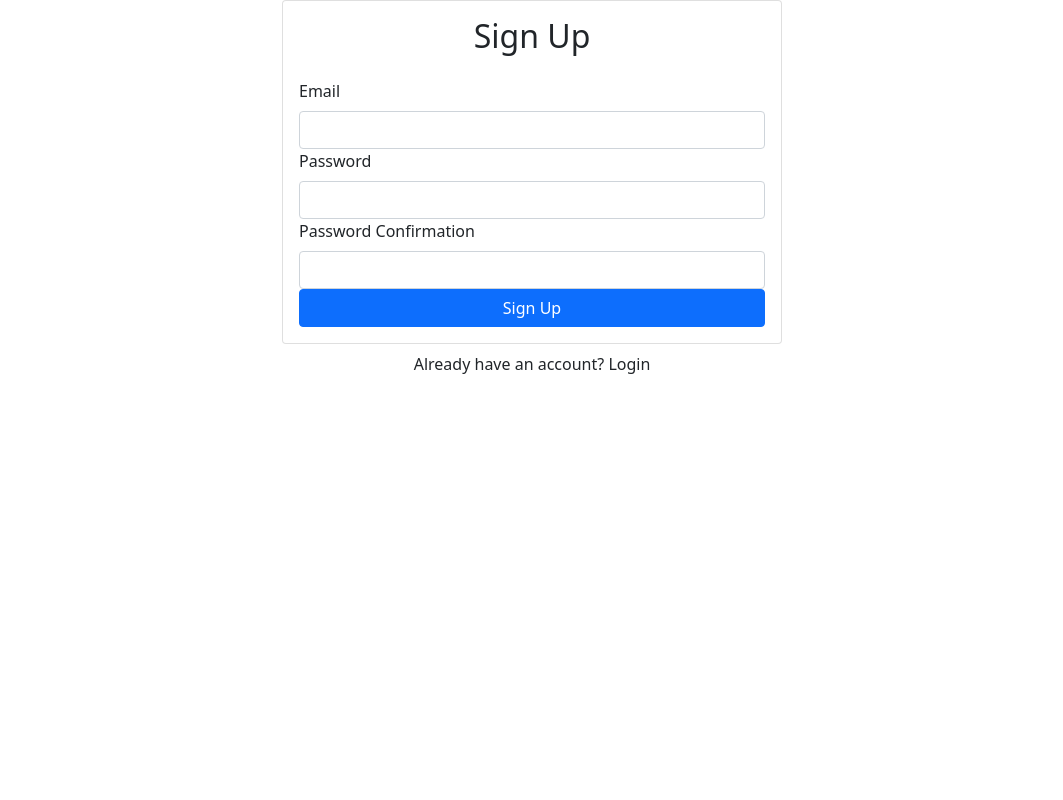
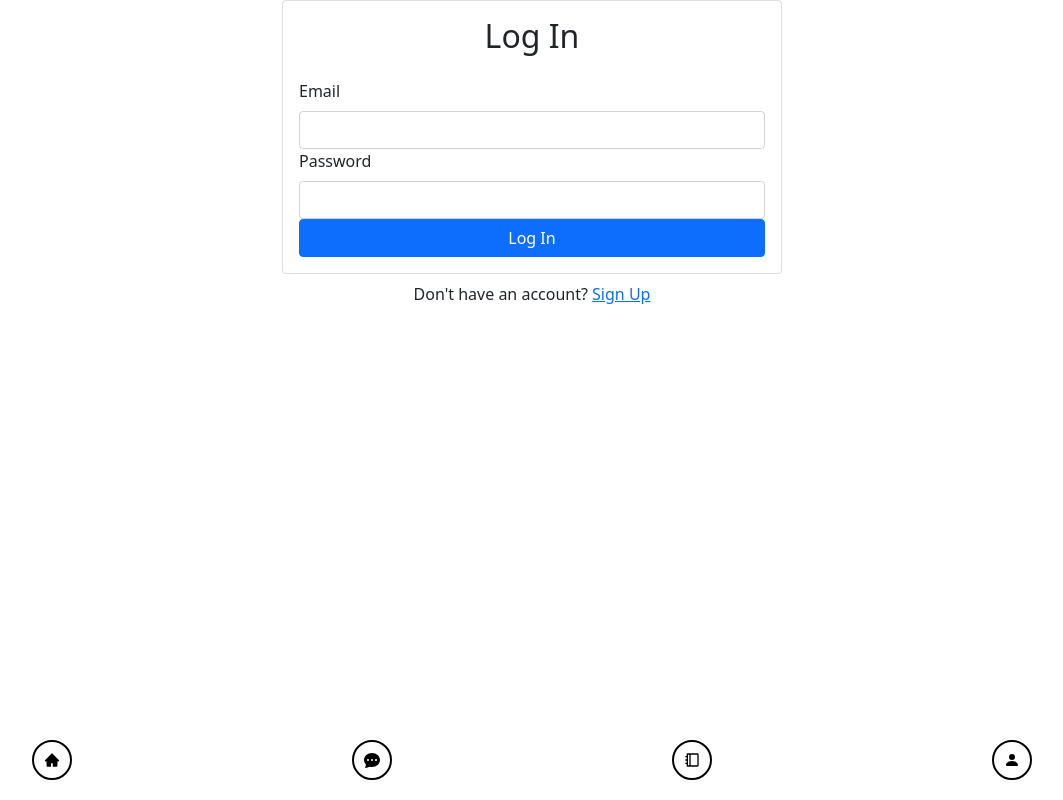
Before and after one commit to GALH2021/serenity, a React (Create React App) app: page /login in a window 1280 px wide. Shown: the whole page, without its empty margins (108-1171 px from the left). Built offline with nearby package versions, Linux system fonts and the light colour scheme; no server answers.

Commit message:
signup, login, logout working

```diff
--- a/src/App.js
+++ b/src/App.js
@@ -7,7 +7,9 @@ import Resources from "./resource-pages/Resources";
 import SingleResource from "./resource-pages/SingleResource";
 import { AuthProvider } from "./firebase-backend/context/AuthContext";
 import FilterForm from "./questionnaire/filterForm";
-import Signup from "./firebase-backend/Signup";
+import Signup from "./firebase-backend/components/Signup";
+import Login from "./firebase-backend/components/Login";
+import UserProfile from "./firebase-backend/components/UserProfile";
 import { Container } from "react-bootstrap";
 import { AiFillHome } from "react-icons/ai";
 import { BsFillChatDotsFill, BsFillPersonFill } from "react-icons/bs";
@@ -19,13 +21,22 @@ function App() {
     <div className="app">
 
       {/* Bips Part */}
-      <AuthProvider>
-        <Container className="d-flex align-tiem-center justify-content-center">
-          <div className="w-100" style={{ maxWidth: "500px" }}>
-            <Signup />
-          </div>
-        </Container>
-      </AuthProvider>
+      <Container
+        className="d-flex align-tiem-center justify-content-center"
+        style={{ minHeight: "100vh" }}
+      >
+        <div className="w-100" style={{ maxWidth: "500px" }}>
+          <Router>
+            <AuthProvider>
+              <Switch>
+                <Route exact path="/userProfile" component={UserProfile}></Route>
+                <Route exact path="/signup" component={Signup}/>
+                <Route exact path="/login" component={Login}/>
+              </Switch>
+            </AuthProvider>
+          </Router>
+        </div>
+      </Container>
 
 
       {/*
@@ -34,9 +45,7 @@ function App() {
       */}
 
 
-
-      {/*
-      // Drew Wilson Part
+      {/* Drew Wilson Part */}
       <Router>
         <nav>
           <div className="navbar-container">
@@ -55,7 +64,7 @@ function App() {
           </div>
         </nav>
         <main>
-          // Anny Ng Part
+          {/* Anny Ng Part */}
           <Switch>
             <div>
               <Route exact path="/">
@@ -73,7 +82,7 @@ function App() {
           </Switch>
         </main>
       </Router>
-      */}
+
     </div>
   )
 }
--- /dev/null
+++ b/src/firebase-backend/components/Login.js
@@ -0,0 +1,61 @@
+import React, { useRef, useState } from 'react';
+import { Form, Button, Card, Alert } from 'react-bootstrap';
+import { useAuth } from '../context/AuthContext';
+import { Link, useHistory } from 'react-router-dom';
+
+
+function Login() {
+    const emailRef = useRef();
+    const passwordRef = useRef();
+    const { login, currentUser } = useAuth();
+    const [error, setError] = useState("");
+    const [loading, setLoading] = useState(false);
+    const history = useHistory();
+
+
+    async function handleSubmit(e) {
+        e.preventDefault();
+
+        if(emailRef.current.value !== currentUser.email) {
+            return setError("The email is incorrect");
+        }
+
+        try {
+            setError("");
+            setLoading(true);
+            await login(emailRef.current.value, passwordRef.current.value);
+            history.push("/userProfile");
+        } catch {
+            setError("Failed to log in");
+        }
+    }
+
+    return (
+        <div className="Login">
+            <Card>
+                <Card.Body>
+                    <h2 className="text-center mb-4">Log In</h2>
+                    {error && <Alert variant="danger">{error}</Alert>}
+                    <Form onSubmit={handleSubmit}>
+                        <Form.Group id="email">
+                            <Form.Label>Email</Form.Label>
+                            <Form.Control type="email" ref={emailRef} required/>
+                        </Form.Group>
+                        <Form.Group id="password">
+                            <Form.Label>Password</Form.Label>
+                            <Form.Control type="password" ref={passwordRef} required/>
+                        </Form.Group>
+                        <Button disabled={loading} className="w-100" type="submit">
+                            Log In
+                        </Button>
+                    </Form>
+                </Card.Body>
+            </Card>
+            <div className="w-100 text-center mt-2">
+                Don't have an account? <Link to="signup">Sign Up</Link>
+            </div>
+        </div>
+    );
+}
+
+export default Login;
--- a/src/firebase-backend/Signup.js
+++ b/src/firebase-backend/components/Signup.js
@@ -1,17 +1,17 @@
 import React, { useRef, useState } from 'react';
 import { Form, Button, Card, Alert } from 'react-bootstrap';
-import { useAuth } from './context/AuthContext';
+import { useAuth } from '../context/AuthContext';
+import { Link, useHistory } from 'react-router-dom';
 
 
 function Signup() {
     const emailRef = useRef();
     const passwordRef = useRef();
     const passwordConfirmRef = useRef();
-
     const { signup, currentUser } = useAuth();
-
     const [error, setError] = useState("");
     const [loading, setLoading] = useState(false);
+    const history = useHistory();
 
 
     async function handleSubmit(e) {
@@ -25,6 +25,7 @@ function Signup() {
             setError("");
             setLoading(true);
             await signup(emailRef.current.value, passwordRef.current.value);
+            history.push("/userProfile");
         } catch {
             setError("Failed to create an account");
         }
@@ -57,7 +58,7 @@ function Signup() {
                 </Card.Body>
             </Card>
             <div className="w-100 text-center mt-2">
-                Already have an account? Login
+                Already have an account? <Link to="/login">Login</Link>
             </div>
         </div>
     );
--- /dev/null
+++ b/src/firebase-backend/components/UserProfile.js
@@ -0,0 +1,44 @@
+import React, { useState } from 'react';
+import { Card, Button, Alert } from 'react-bootstrap';
+import { useAuth } from '../context/AuthContext';
+import { Link, useHistory } from 'react-router-dom';
+
+
+function UserProfile() {
+    const [error, setError] = useState("");
+    const { currentUser, logout } = useAuth();
+    const history = useHistory();
+
+    async function handleLogout() {
+        try {
+            setError("");
+            await logout();
+            history.push("/home");
+        } catch {
+            setError("Failed to log out");
+        }
+    }
+
+    return (
+        <div className="UserProfile">
+            <Card>
+                <Card.Body>
+                    <h2 className="text-center mb-4">Profile</h2>
+                    {error && <Alert variant="danger">{error}</Alert>}
+                    <strong>Email:</strong> {currentUser.email}
+                    <Link to="/updateProfile" className="btn btn-secondary">
+                        Update Profile
+                    </Link>
+                </Card.Body>
+            </Card>
+            <div className="w-100 text-center mt-2">
+                <Button
+                    className="btn btn-info"
+                    onClick={handleLogout}
+                >Logout</Button>
+            </div>
+        </div>
+    );
+}
+
+export default UserProfile;
--- a/src/firebase-backend/context/AuthContext.js
+++ b/src/firebase-backend/context/AuthContext.js
@@ -16,6 +16,14 @@ function AuthProvider({ children }) {
         return firebaseAuth.createUserWithEmailAndPassword(email, password);
     }
 
+    function login(email, password) {
+        return firebaseAuth.signInWithEmailAndPassword(email, password);
+    }
+
+    function logout() {
+        return firebaseAuth.signOut();
+    }
+
     useEffect(() => {
         const unsubscribe = firebaseAuth.onAuthStateChanged(user => {
             setCurrentUser(user);
@@ -28,6 +36,8 @@ function AuthProvider({ children }) {
     const value = {
         currentUser,
         signup,
+        login,
+        logout,
     }
 
     return (
```
